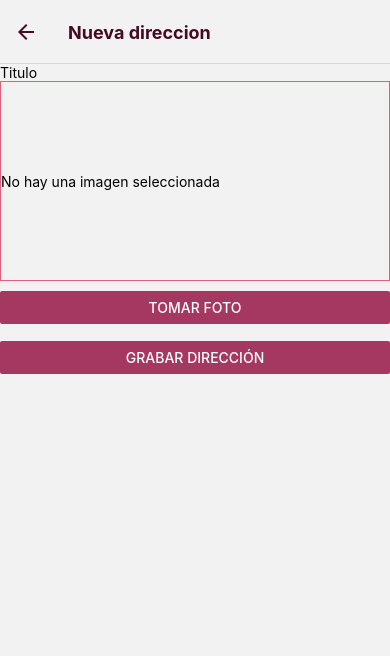
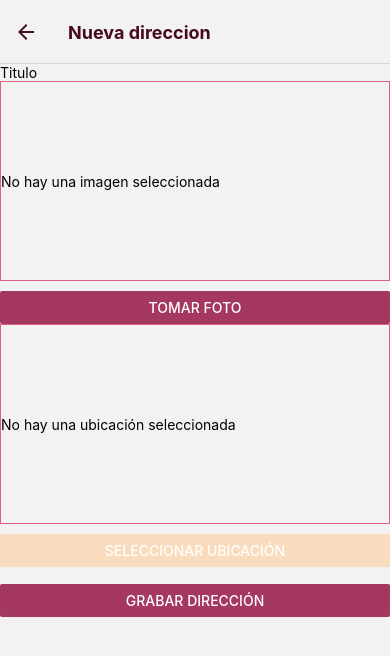
Before and after one commit to sebagn/Camera-Location-feature, a React Native app: screen /Nuevo in a window 390 px wide. Shown: the top 656 px of the page. Built offline with nearby package versions, Linux system fonts and the light colour scheme.

Commit message:
encuentra la posicion en gps

```diff
--- a/src/components/LocationSelector/index.js
+++ b/src/components/LocationSelector/index.js
@@ -41,19 +41,19 @@ const LocationSelector = ({ onLocation }) => {
 
     return (
         <View style={styles.container}>
-            {/* <View style={styles.preview}>
+            <View style={styles.preview}>
                 {pickedLocation ?
                     <Text>{pickedLocation.latitude}, {pickedLocation.longitude}</Text> :
                     <Text>No hay una ubicación seleccionada</Text>
 
                 }
-            </View> */}
-            <MapPreview
+            </View>
+            {/* <MapPreview
                 location={pickedLocation}
                 style={styles.preview}
             >
                 <Text>No hay una ubicación seleccionada</Text>
-            </MapPreview>
+            </MapPreview> */}
             <Button
                 title="Seleccionar ubicación"
                 color={COLORS.PEACH_PUFF}
--- a/src/screens/NewPlaceScreen.js
+++ b/src/screens/NewPlaceScreen.js
@@ -10,7 +10,7 @@ import {
 import {useDispatch} from 'react-redux';
 import {addPlace} from '../store/places.actions';
 import ImageSelector from '../components/ImageSelector';
-// import LocationSelector from '../components/LocationSelector'
+import LocationSelector from '../components/LocationSelector'
 import {COLORS} from '../constants';
 
 const NewPlaceScreen = ({navigation}) => {
@@ -38,7 +38,7 @@ const NewPlaceScreen = ({navigation}) => {
       <View style={styles.container}>
         <Text style={styles.label}>Titulo</Text>
         <ImageSelector onImage={handleOnImage} />
-        {/* <LocationSelector onLocation={handleOnLocation}/> */}
+        <LocationSelector onLocation={handleOnLocation}/>
         <TextInput
           style={styles.input}
           onChangeText={handleTitleChange}
```
Also changed, not shown: 1 other file (tests, documents, lock files or other folders).
